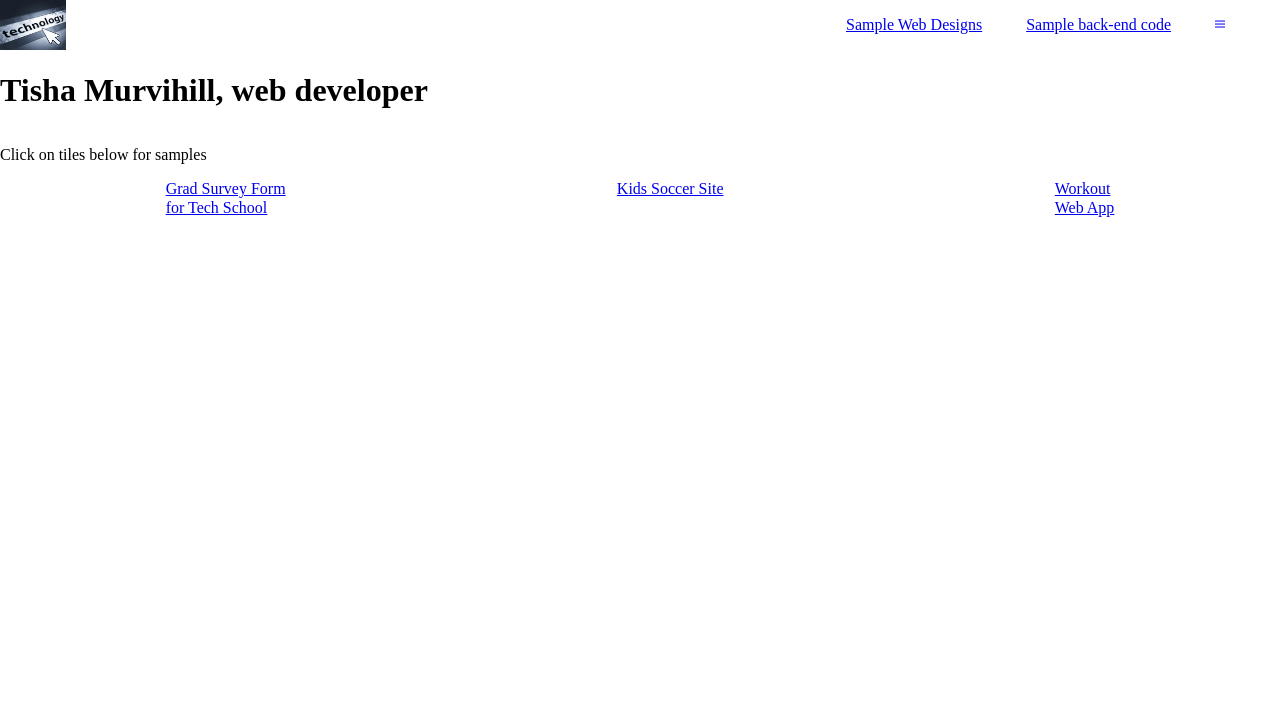
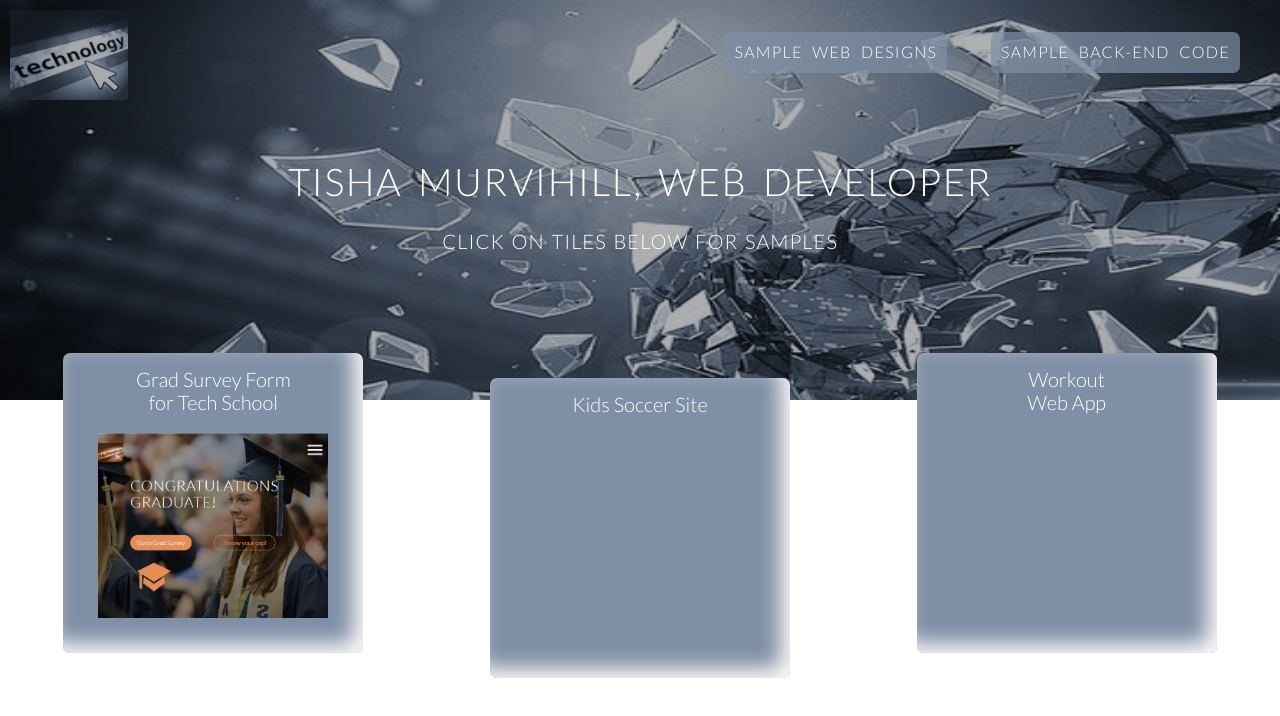
Before and after one commit to tmurvv/take2techgrid, a plain HTML site: page index.html in a window 1280 px wide. Drawn offline with nearby package versions, Linux system fonts and the light colour scheme; files whose address does not match are found by name.

Commit message:
header and tiles formatted

```diff
--- a/Resources/css/style.css
+++ b/Resources/css/style.css
@@ -1,9 +1,47 @@
+/*////////////////////
+DOCUMENT INSTRUCTIONS
+////////////////////*/
+
+* {
+    margin: 0;
+    padding: 0;
+    box-sizing:border-box;
+}
+
+*:focus {outline:none;}
+
+html {
+    background-color: #fff;
+    color: #555;
+    font-family: 'Lato', 'Arial', san-serif;
+    font-weight: 300;
+    font-size: 20px;
+    text-rendering: optimizeLegibility;
+}
+
+::placeholder { /* Chrome, Firefox, Opera, Safari 10.1+ */
+    color: #cbcbcb;
+    opacity: 1; /* Firefox */
+}
+
+:-ms-input-placeholder { /* Internet Explorer 10-11 */
+    color: #cbcbcb;
+}
+
+::-ms-input-placeholder { /* Microsoft Edge */
+    color: #cbcbcb;
+}
+
+
+/*////////////////////
+GRID INSTRUCTIONS
+////////////////////*/
 .grid {
     display: grid;
     grid: repeat(2, auto) / repeat(6, 1fr);
 
     grid-template-areas:
-        "l l l n n n"
+        "l n n n n n"
         "h h h h h h"
         "s s s s s s"
         "c c c c c c"
@@ -17,10 +55,6 @@
     grid-auto-flow: column;
 }
 
-.logo {
-    height: 50px;
-   /* grid-area: l;*/
-}
 
 .grid div:nth-child(1) {
     grid-area: l;
@@ -28,8 +62,9 @@
 
 .grid div:nth-child(2) {
     grid-area: n;
-    text-align: right;
-    padding-right: 15px;
+    align-self: center;
+    justify-self: end;
+
 }
 
 .grid div:nth-child(3) {
@@ -42,13 +77,116 @@
     grid-area: c;
 }
 
+/*////////////////////
+HEADER ELEMENT INSTRUCTIONS
+////////////////////*/
+header {
+    background-image: linear-gradient(rgba(0,0,0,.3), rgba(0,0,0,.3)), url(images/lightglassburstmytint.gif);
+    background-repeat: no-repeat;
+    background-position: center top;
+    background-size: 100% 400px;
+    height: 100vh;
+}
 
+.logo {
+    padding: 5px;
+    height: 100px;
+    opacity: .8;
+}
 
 .mainNavItem {
     display: inline-block;
     margin-right: 40px;
 }
 
-.tileItem {
+.mainNavItem a:link,
+.mainNavItem a:visited {
+    color: #fff;
+    text-decoration: none;
+    text-transform: uppercase;
+    font-size: 80%;
+    border-bottom: 2px solid transparent;
+    transition: border-bottom 0.4s;
+    padding: 10px 10px;
+    letter-spacing: 1.3px;
+    word-spacing: 5px;
+    background-color: rgba(127, 143, 166, .7);
+    border-radius: 7px;
+}
 
+.mainNavItem a:hover,
+.mainNavItem a:active {
+    border-bottom: 2px solid #7f8fa6;
 }
+
+.mainHeading {
+    margin-top: 35px;
+}
+
+.mainHeadingText {
+    font-weight: 300;
+    text-transform: uppercase;
+    color: #fff;
+    word-spacing: 7px;
+    text-align: center;
+    font-size: 38px;
+    font-weight: 300;
+    letter-spacing: 1.5px;
+}
+
+.mobileMenuIcon {
+    color: #fff;
+    cursor: pointer;
+    display: none;
+    font-size: 200%;
+}
+
+.subTitle {
+    margin-bottom: 100px;
+}
+.subTitleText {
+    font-size: 100%;
+    word-spacing: 2px;
+    text-align: center;
+    letter-spacing: 1px;
+    color: #fff;
+    text-transform: uppercase;
+    font-weight: 300;
+}
+
+/*////////////////////
+BODY ELEMENT INSTRUCTIONS
+////////////////////*/
+
+.btn:link,
+.btn:visited {
+
+    padding: 15px;
+    text-decoration: none;
+    border-radius: 7px;
+    height: 300px;
+    width: 300px;
+    border: 1px transparent #fff;
+    transition: background-color 0.4s, border 0.4s, color 0.4s;
+    text-align: center;
+    box-shadow: -10px -10px 20px #faf6f6 inset;
+    background-color: #7f8fa6;
+    color: #fff;
+}
+
+.btn:hover,
+.btn:active {
+    background-color: #718093;
+    border: 1px solid #718093;
+}
+
+.tile1 {
+    background-image: url(images/GradSurveyScreenShot.png);
+    background-position: center 80px;
+    background-size: 230px;
+    background-repeat: no-repeat;
+}
+
+.tile2 {
+    margin-top: 25px;
+}
--- a/index.html
+++ b/index.html
@@ -17,6 +17,7 @@
 </head>
 
 <body>
+    <header>
         <div class="grid">
             <div class="logo">
                 <img src="Resources/images/logo.gif" alt="TechSchool Logo" class="logo">
@@ -26,7 +27,7 @@
                 <p class="mainNavItem"><a href="#sampleDevelopment">Sample Web Designs</a></p>
 
                 <p class="mainNavItem"><a href="#sampleBackendCode">Sample back-end code</a></p>
-            <a href="#" class="mainNavItem"><i class="ion-navicon js--nav-icon"></i></a>
+                <a href="#" class="mainNavItem mobileMenuIcon"><i class="ion-navicon js--nav-icon"></i></a>
             </div>
 
             <div class="mainHeading">
@@ -36,17 +37,14 @@
             <div class="subTitle">
                 <p class="subTitleText">Click on tiles below for samples</p>
             </div>
-
-        <div class="tiles subgrid">
-
-                <a class="btn" href="InnoGradSurvey/gradindex.html" target="_blank">Grad Survey Form<br>for Tech School<br></a>
-
-                <a class=" btn" href="#">Kids Soccer Site</a>
-
-                <a class="btn" href="#">Workout <br>Web App</a>
+            <div class="tiles subgrid" id="sampleFrontEndProjects">
+                <a class="btn tile1" href="InnoGradSurvey/gradindex.html" target="_blank">Grad Survey Form<br>for Tech School<br></a>
+                <a class="btn tile2" href="#">Kids Soccer Site</a>
+                <a class="btn tile3" href="#">Workout <br>Web App</a>
 
             </div>
         </div>
+    </header>
 
 </body>
 
```
Lines whose indentation alone changed are shown as unchanged.
